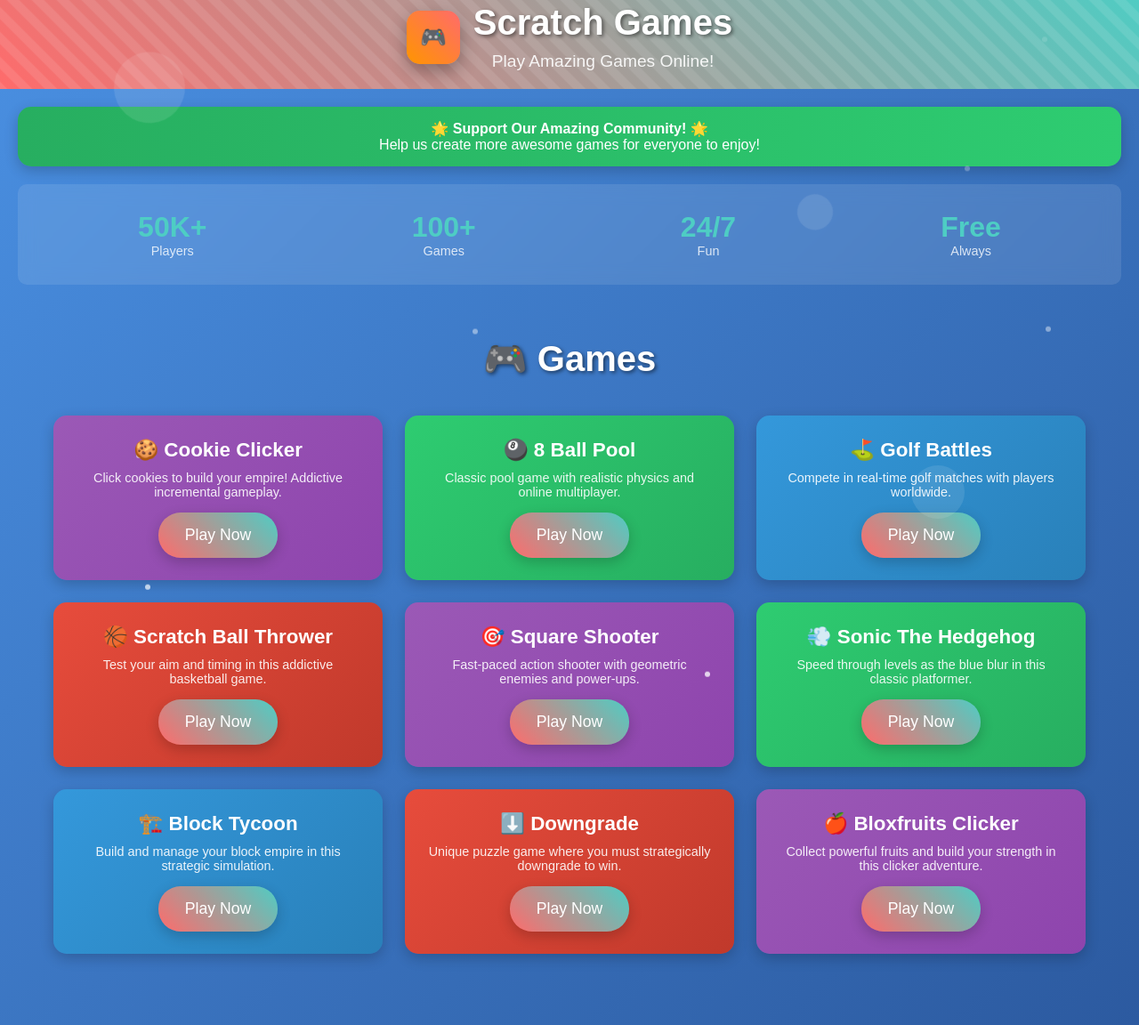
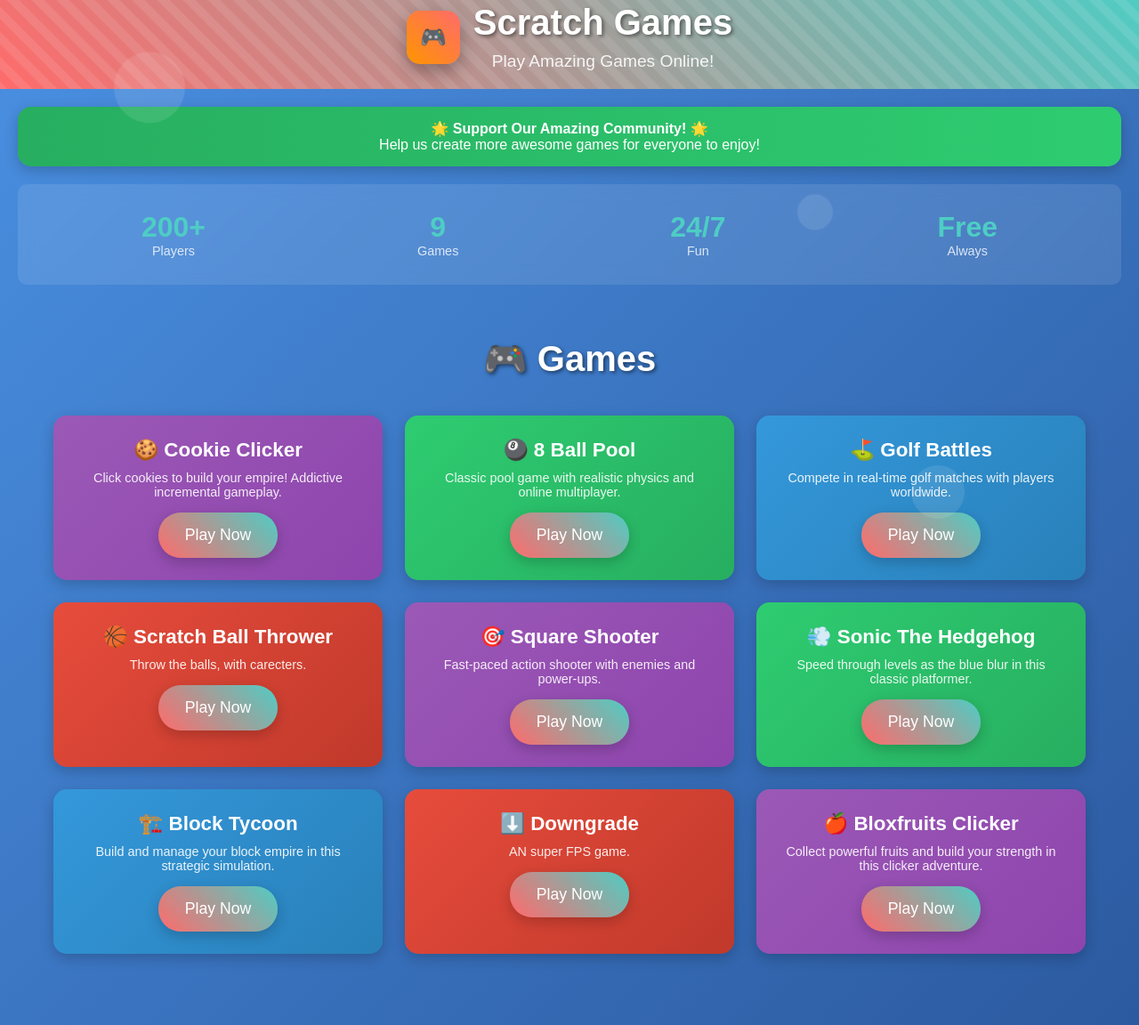
Before and after one commit to xXPeterJoyXx/Scratch-Games.github.io, a plain HTML site: page Index.html in a window 1280 px wide. Shown: the part 17-1169 px from the top of the page at 89% size. Drawn offline with Linux system fonts and the light colour scheme.

Commit message:
Update Index.html

```diff
--- a/Index.html
+++ b/Index.html
@@ -4,8 +4,7 @@
     <meta charset="UTF-8">
     <meta name="viewport" content="width=device-width, initial-scale=1.0">
     <title>Scratch Games - Play Amazing Games!</title>
-    <script async src="https://pagead2.googlesyndication.com/pagead/js/adsbygoogle.js?client=ca-pub-8177687940673449"
-     crossorigin="anonymous"></script>
+
     <style>
         * {
             margin: 0;
@@ -345,11 +344,11 @@
 
     <div class="stats-bar">
         <div class="stat-item">
-            <div class="stat-number">50K+</div>
+            <div class="stat-number">200+</div>
             <div class="stat-label">Players</div>
         </div>
         <div class="stat-item">
-            <div class="stat-number">100+</div>
+            <div class="stat-number">9</div>
             <div class="stat-label">Games</div>
         </div>
         <div class="stat-item">
@@ -385,13 +384,13 @@
 
             <div class="game-card" onclick="playGame('Scratch Ball Thrower')">
                 <div class="game-title">🏀 Scratch Ball Thrower</div>
-                <div class="game-description">Test your aim and timing in this addictive basketball game.</div>
+                <div class="game-description">Throw the balls, with carecters.</div>
                 <button class="play-button">Play Now</button>
             </div>
 
             <div class="game-card" onclick="playGame('Square Shooter')">
                 <div class="game-title">🎯 Square Shooter</div>
-                <div class="game-description">Fast-paced action shooter with geometric enemies and power-ups.</div>
+                <div class="game-description">Fast-paced action shooter with enemies and power-ups.</div>
                 <button class="play-button">Play Now</button>
             </div>
 
@@ -409,7 +408,7 @@
 
             <div class="game-card" onclick="playGame('Downgrade')">
                 <div class="game-title">⬇️ Downgrade</div>
-                <div class="game-description">Unique puzzle game where you must strategically downgrade to win.</div>
+                <div class="game-description">AN super FPS game.</div>
                 <button class="play-button">Play Now</button>
             </div>
 
@@ -421,7 +420,8 @@
         </div>
     </div>
 
-    <script>
+    <script async src="https://pagead2.googlesyndication.com/pagead/js/adsbygoogle.js?client=ca-pub-8177687940673449"
+     crossorigin="anonymous">
         function playGame(gameName) {
             // Define game URLs
             const gameUrls = {
```
